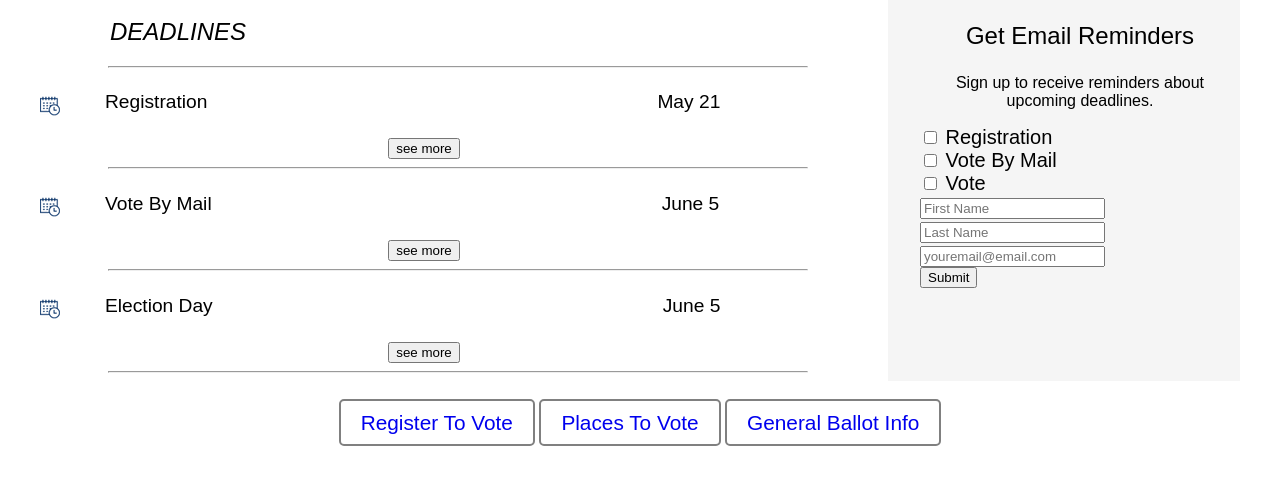
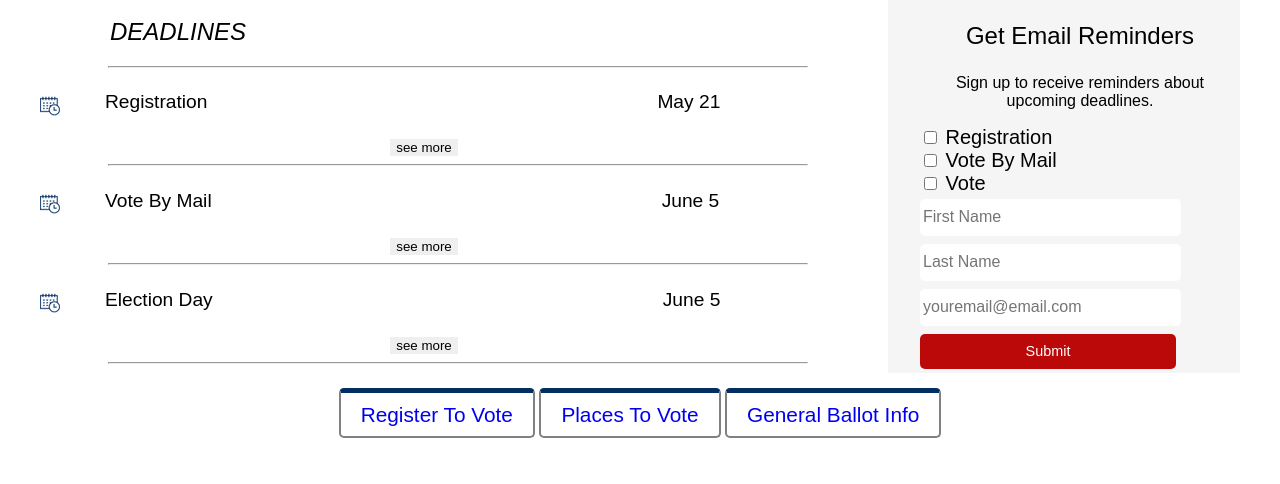
Before and after one commit to kecramer/wdi-political-hackathon, a website: page views/index.html in a window 1280 px wide. Shown: the part 126-610 px from the top of the page. Drawn offline with Linux system fonts and the light colour scheme; files that its build step writes are made by us from their sources; files whose address does not match are found by name.

Commit message:
more styles

```diff
--- a/public/style.css
+++ b/public/style.css
@@ -80,8 +80,40 @@ aside p {
   text-align: center;
 }
 
+
+
+.formTextBox, aside form button {
+  border: none;
+  width: 80%;
+  margin: 0 auto;
+  border-radius: 5px;
+  height: 35px;
+  margin-top: 4px;
+  margin-bottom: 4px;
+  font-size: .8em;
+}
+
+aside form button {
+  color: white;
+  background-color: #BB0909;
+  padding: 7px 20px 7px 20px;
+  font-size: .9em;
+}
+
+.formTextBox {
+    padding-left: 3px;
+}
+
 form span {
   display: block;
+}
+
+.seeMore {
+  border: none;
+}
+
+.seeMore:hover {
+  cursor: pointer;
 }
 
 div * {
@@ -107,6 +139,7 @@ nav a {
   border-radius: 5px;
   font-size: 1.3em;
   text-decoration: none;
+  border-top: 5px solid #022E61;
 }
 
 .hidden {
--- a/views/index.html
+++ b/views/index.html
@@ -21,36 +21,36 @@
         <h4 class="deadlineName">Registration</h4>
         <h4 class="deadlineDate">May 21</h4>
       </div>
-      <ul class="hidden">
+      <ul class="hidden" id="extraContent1">
         <li>Info 1</li>
         <li>Info 2</li>
         <li>Info 3</li>
       </ul>
-      <button>see more</button>
+      <button class="seeMore" id="seeMore1">see more</button>
       <hr>
       <div class="deadlineInfoBlock">
         <a href="#"><img src="images/calendar.png"></a>
         <h4 class="deadlineName">Vote By Mail</h4>
         <h4 class="deadlineDate">June 5</h4>
       </div>
-      <ul class="hidden">
+      <ul class="hidden" id="extraContent2">
         <li>Info 1</li>
         <li>Info 2</li>
         <li>Info 3</li>
       </ul>
-      <button>see more</button>
+      <button class="seeMore" id="seeMore2">see more</button>
       <hr>
       <div class="deadlineInfoBlock">
         <a href="#"><img src="images/calendar.png"></a>
         <h4 class="deadlineName">Election Day</h4>
         <h4 class="deadlineDate">June 5</h4>
       </div>
-      <ul class="hidden">
+      <ul class="hidden" id="extraContent3">
         <li>Info 1</li>
         <li>Info 2</li>
         <li>Info 3</li>
       </ul>
-      <button>see more</button>
+      <button class="seeMore" id="seeMore3">see more</button>
       <hr>
     </main>
     <aside>
@@ -60,17 +60,17 @@
         <span><input type="checkbox" name="registration" value="true"> Registration</span>
         <span><input type="checkbox" name="mailvote" value="true"> Vote By Mail</span>
         <span><input type="checkbox" name="vote" value="true"> Vote</span>
-        <span><input type="text" name="fname" value="" placeholder="First Name"></span>
-        <span><input type="text" name="lname" value="" placeholder="Last Name"></span>
-        <span><input type="email" name="emailaddress" value="" placeholder="youremail@email.com"></span>
+        <span><input type="text" name="fname" value="" placeholder="First Name" class="formTextBox"></span>
+        <span><input type="text" name="lname" value="" placeholder="Last Name" class="formTextBox"></span>
+        <span><input type="email" name="emailaddress" value="" placeholder="youremail@email.com" class="formTextBox"></span>
         <button type="submit" name="">Submit</button>
       </form>
     </aside>
   </section>
   <nav>
-    <a href="#">Register To Vote</a>
-    <a href="#">Places To Vote</a>
-    <a href="#">General Ballot Info</a>
+    <a href="https://registertovote.ca.gov/" target="_blank">Register To Vote</a>
+    <a href="http://www.sos.ca.gov/elections/polling-place/?polling-location" target="_blank">Places To Vote</a>
+    <a href="http://votersedge.org/ca" target="_blank">General Ballot Info</a>
   </nav>
   <footer>
   </footer>
```
